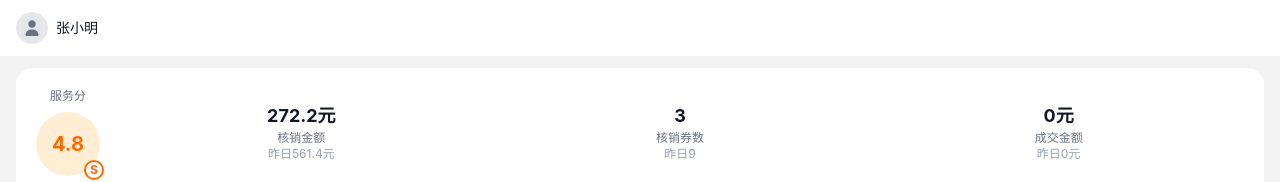
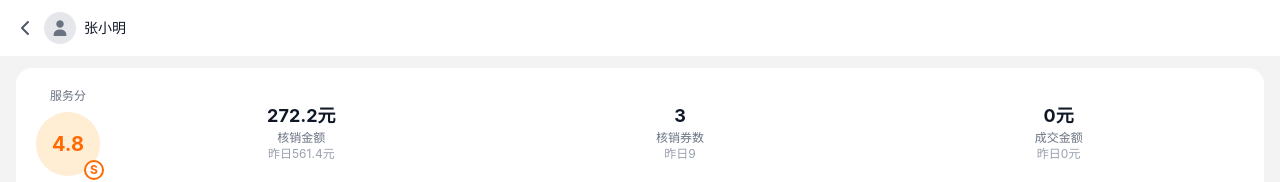
Before and after one commit to RosyDawns/hxs-demo1, a Vue app: page /business-admin in a window 1280 px wide. Shown: the top 182 px of the page. Built offline with nearby package versions, Linux system fonts and the light colour scheme; a web font is replaced by a local one.

Commit message:
add(project): 新增后台页面

```diff
--- a/src/views/BusinessAdminPage.vue
+++ b/src/views/BusinessAdminPage.vue
@@ -5,6 +5,9 @@
       class="fixed top-0 left-0 right-0 bg-white z-50 border-b border-gray-100 px-4 py-3 flex items-center justify-between"
     >
       <div class="flex items-center">
+        <div class="mr-2" @click="goBack">
+          <i class="fa-solid fa-chevron-left text-gray-600"></i>
+        </div>
         <div
           class="w-8 h-8 rounded-full bg-gray-200 flex items-center justify-center mr-2"
         >
@@ -72,7 +75,10 @@
       <div class="bg-white mt-3 rounded-2xl p-4">
         <div class="grid grid-cols-5 gap-4">
           <!-- 第一行功能入口 -->
-          <div class="flex flex-col items-center" @click="$router.push('/verification')">
+          <div
+            class="flex flex-col items-center"
+            @click="$router.push('/verification')"
+          >
             <div
               class="w-14 h-14 rounded-xl bg-blue-50 flex items-center justify-center mb-1 cursor-pointer"
             >
@@ -262,6 +268,9 @@ export default {
   },
   methods: {
     // 可以根据需要添加方法
+    goBack() {
+      this.$router.back();
+    },
   },
   mounted() {
     // 页面加载时的初始化逻辑
--- a/src/views/MePage.vue
+++ b/src/views/MePage.vue
@@ -121,6 +121,12 @@
               <i class="fa-solid fa-user-check text-xl text-gray-800"></i>
             </div>
             <p class="text-xs text-gray-700">注册唤醒师</p>
+          </div>
+          <div class="nav-action" @click="$router.push('/business-admin')">
+            <div class="flex justify-center mb-2">
+              <i class="fa-solid fa-user-check text-xl text-gray-800"></i>
+            </div>
+            <p class="text-xs text-gray-700">醒师掌柜</p>
           </div>
           <div class="nav-action" @click="$router.push('/waker-alliance')">
             <div class="flex justify-center mb-2">
```
